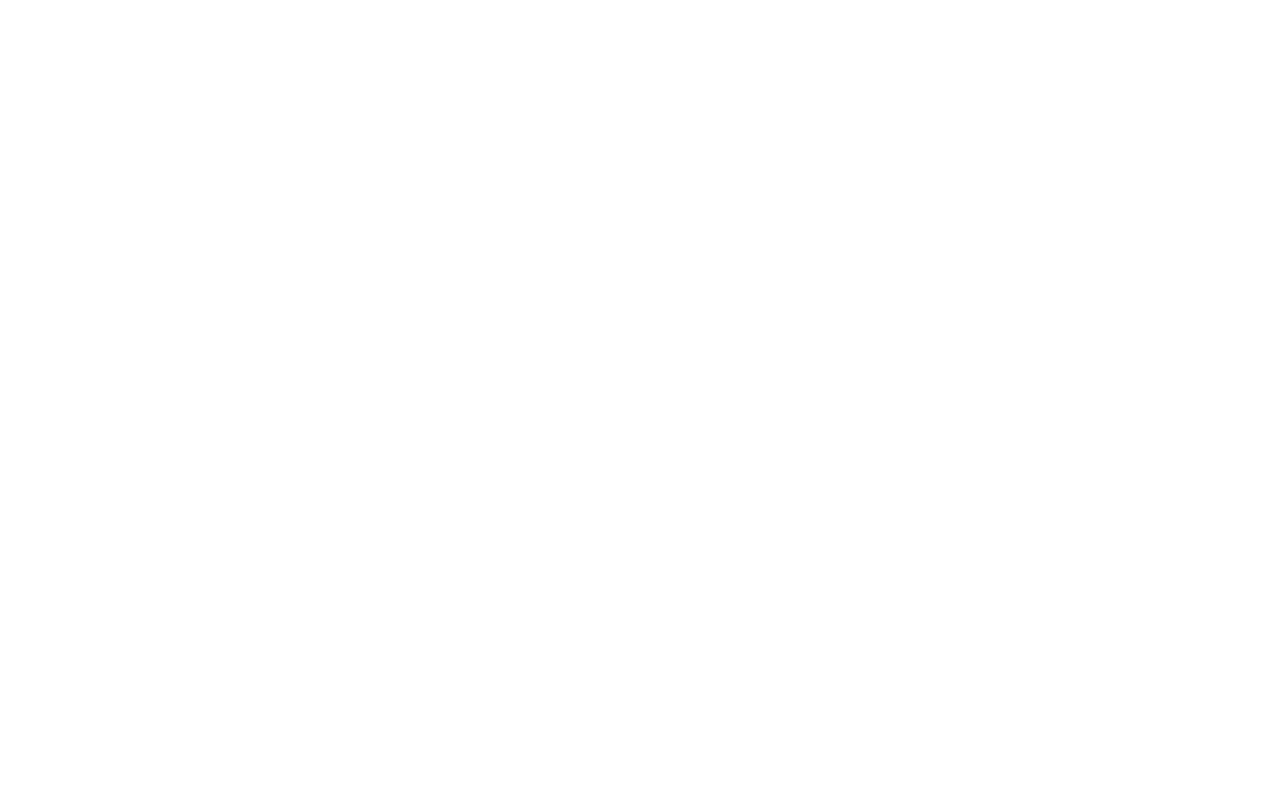
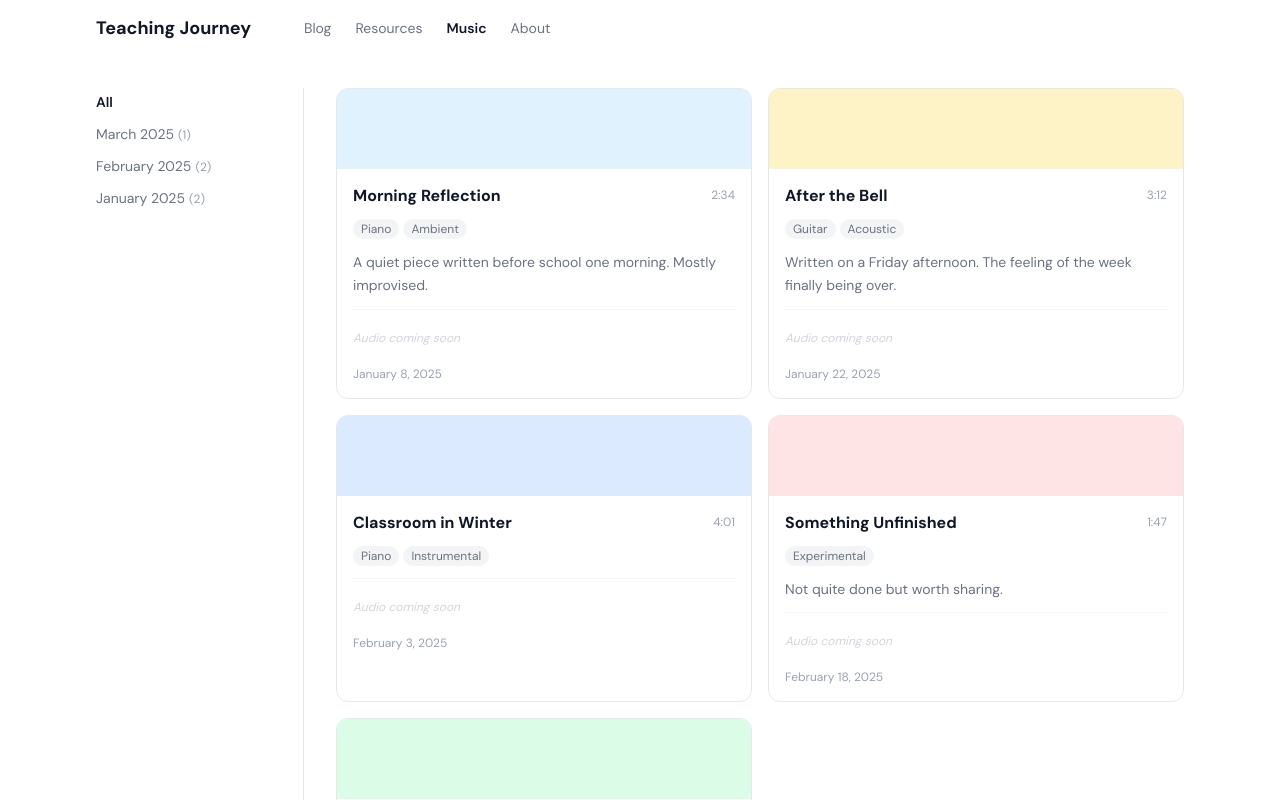
Before and after one commit to orelkris/krisassaurus, a React (Vite) app: page /music in a window 1280 px wide. Before the commit this address had no page. Built offline with nearby package versions, Linux system fonts and the light colour scheme.

Commit message:
Add music page

```diff
--- a/src/App.tsx
+++ b/src/App.tsx
@@ -5,6 +5,7 @@
 import BlogPostPage from '@/pages/BlogPostPage'
 import ResourcesPage from '@/pages/ResourcesPage'
 import AboutPage from '@/pages/AboutPage'
+import MusicPage from '@/pages/MusicPage'
 
 function App() {
   return (
@@ -16,6 +17,7 @@
             <Route path="/post/:id" element={<BlogPostPage />} />
             <Route path="/resources" element={<ResourcesPage />} />
             <Route path="/about" element={<AboutPage />} />
+            <Route path="/music" element={<MusicPage />} />
           </Route>
         </Routes>
       </FilterProvider>
--- a/src/components/layout/Navbar.tsx
+++ b/src/components/layout/Navbar.tsx
@@ -3,6 +3,7 @@
 const links = [
   { label: 'Blog', path: '/' },
   { label: 'Resources', path: '/resources' },
+  { label: 'Music', path: '/music' },
   { label: 'About', path: '/about' },
 ]
 
--- /dev/null
+++ b/src/components/music/CompositionCard.tsx
@@ -0,0 +1,69 @@
+import type { Composition } from '@/types'
+
+interface CompositionCardProps {
+  composition: Composition
+}
+
+function CompositionCard({ composition }: CompositionCardProps) {
+  const { title, audioUrl, coverColor, date, description, tags, duration } =
+    composition
+
+  const formattedDate = date.toLocaleDateString('en-US', {
+    month: 'long',
+    day: 'numeric',
+    year: 'numeric',
+  })
+
+  return (
+    <div className="rounded-xl border border-gray-200 overflow-hidden">
+      <div className={`h-20 w-full ${coverColor}`} />
+
+      <div className="p-4 flex flex-col gap-3">
+        <div className="flex items-start justify-between gap-4">
+          <h2 className="font-bold text-gray-900 leading-snug">{title}</h2>
+          {duration && (
+            <span className="text-xs text-gray-400 shrink-0 mt-0.5">
+              {duration}
+            </span>
+          )}
+        </div>
+
+        {tags && tags.length > 0 && (
+          <div className="flex flex-wrap gap-1">
+            {tags.map((tag) => (
+              <span
+                key={tag}
+                className="px-2 py-0.5 text-xs rounded-full bg-gray-100 text-gray-500"
+              >
+                {tag}
+              </span>
+            ))}
+          </div>
+        )}
+
+        {description && (
+          <p className="text-sm text-gray-500 leading-relaxed line-clamp-2">
+            {description}
+          </p>
+        )}
+
+        <hr className="border-gray-100" />
+
+        {audioUrl ? (
+          <audio controls className="w-full h-8">
+            <source src={audioUrl} type="audio/mpeg" />
+            Your browser does not support audio.
+          </audio>
+        ) : (
+          <div className="h-8 flex items-center">
+            <p className="text-xs text-gray-300 italic">Audio coming soon</p>
+          </div>
+        )}
+
+        <p className="text-xs text-gray-400">{formattedDate}</p>
+      </div>
+    </div>
+  )
+}
+
+export default CompositionCard
--- a/src/data/mockData.ts
+++ b/src/data/mockData.ts
@@ -248,3 +248,59 @@
     'If you are a fellow teacher, a student, or just curious about what the job actually looks like from the inside, I hope you find something useful here.',
   ],
 }
+
+import type { Composition } from '@/types'
+
+export const mockCompositions: Composition[] = [
+  {
+    id: 'c1',
+    title: 'Morning Reflection',
+    audioUrl: '',
+    coverColor: 'bg-sky-100',
+    date: new Date('2025-01-08'),
+    description:
+      'A quiet piece written before school one morning. Mostly improvised.',
+    tags: ['Piano', 'Ambient'],
+    duration: '2:34',
+  },
+  {
+    id: 'c2',
+    title: 'After the Bell',
+    audioUrl: '',
+    coverColor: 'bg-amber-100',
+    date: new Date('2025-01-22'),
+    description:
+      'Written on a Friday afternoon. The feeling of the week finally being over.',
+    tags: ['Guitar', 'Acoustic'],
+    duration: '3:12',
+  },
+  {
+    id: 'c3',
+    title: 'Classroom in Winter',
+    audioUrl: '',
+    coverColor: 'bg-blue-100',
+    date: new Date('2025-02-03'),
+    tags: ['Piano', 'Instrumental'],
+    duration: '4:01',
+  },
+  {
+    id: 'c4',
+    title: 'Something Unfinished',
+    audioUrl: '',
+    coverColor: 'bg-rose-100',
+    date: new Date('2025-02-18'),
+    description: 'Not quite done but worth sharing.',
+    tags: ['Experimental'],
+    duration: '1:47',
+  },
+  {
+    id: 'c5',
+    title: 'March Theme',
+    audioUrl: '',
+    coverColor: 'bg-green-100',
+    date: new Date('2025-03-05'),
+    description: 'Something brighter. Spring is close.',
+    tags: ['Piano', 'Upbeat'],
+    duration: '3:55',
+  },
+]
--- /dev/null
+++ b/src/pages/MusicPage.tsx
@@ -0,0 +1,87 @@
+import { useState, useMemo } from 'react'
+import TwoColumnLayout from '@/components/layout/TwoColumnLayout'
+import CompositionCard from '@/components/music/CompositionCard'
+import { mockCompositions } from '@/data/mockData'
+
+function MusicPage() {
+  const [selectedMonth, setSelectedMonth] = useState<string | null>(null)
+
+  const months = useMemo(() => {
+    const monthMap = new Map<string, number>()
+
+    mockCompositions.forEach((c) => {
+      const year = c.date.getFullYear()
+      const month = String(c.date.getMonth() + 1).padStart(2, '0')
+      const key = `${year}-${month}`
+      monthMap.set(key, (monthMap.get(key) ?? 0) + 1)
+    })
+
+    return Array.from(monthMap.entries())
+      .sort(([a], [b]) => b.localeCompare(a))
+      .map(([key, count]) => {
+        const [year, month] = key.split('-').map(Number)
+        const label = new Date(year, month - 1, 1).toLocaleDateString('en-US', {
+          month: 'long',
+          year: 'numeric',
+        })
+        return { key, label, count }
+      })
+  }, [])
+
+  const filtered = useMemo(() => {
+    if (selectedMonth === null) return mockCompositions
+    return mockCompositions.filter((c) => {
+      const year = c.date.getFullYear()
+      const month = String(c.date.getMonth() + 1).padStart(2, '0')
+      return `${year}-${month}` === selectedMonth
+    })
+  }, [selectedMonth])
+
+  const sidebar = (
+    <nav className="flex flex-col gap-1">
+      <button
+        onClick={() => setSelectedMonth(null)}
+        className={`cursor-pointer text-left text-sm py-1 transition-colors ${
+          selectedMonth === null
+            ? 'font-semibold text-gray-900'
+            : 'text-gray-500 hover:text-gray-900'
+        }`}
+      >
+        All
+      </button>
+
+      {months.map((month) => (
+        <button
+          key={month.key}
+          onClick={() => setSelectedMonth(month.key)}
+          className={`cursor-pointer text-left text-sm py-1 transition-colors ${
+            selectedMonth === month.key
+              ? 'font-semibold text-gray-900'
+              : 'text-gray-500 hover:text-gray-900'
+          }`}
+        >
+          {month.label}
+          <span className="ml-1 text-xs text-gray-400">({month.count})</span>
+        </button>
+      ))}
+    </nav>
+  )
+
+  return (
+    <TwoColumnLayout sidebar={sidebar} scrollable>
+      {filtered.length === 0 ? (
+        <div className="flex items-center justify-center h-48 text-sm text-gray-400">
+          No compositions found.
+        </div>
+      ) : (
+        <div className="grid grid-cols-1 sm:grid-cols-2 gap-4 content-start">
+          {filtered.map((composition) => (
+            <CompositionCard key={composition.id} composition={composition} />
+          ))}
+        </div>
+      )}
+    </TwoColumnLayout>
+  )
+}
+
+export default MusicPage
```
Also changed, not shown: src/types/index.ts (+11 -0 lines).
